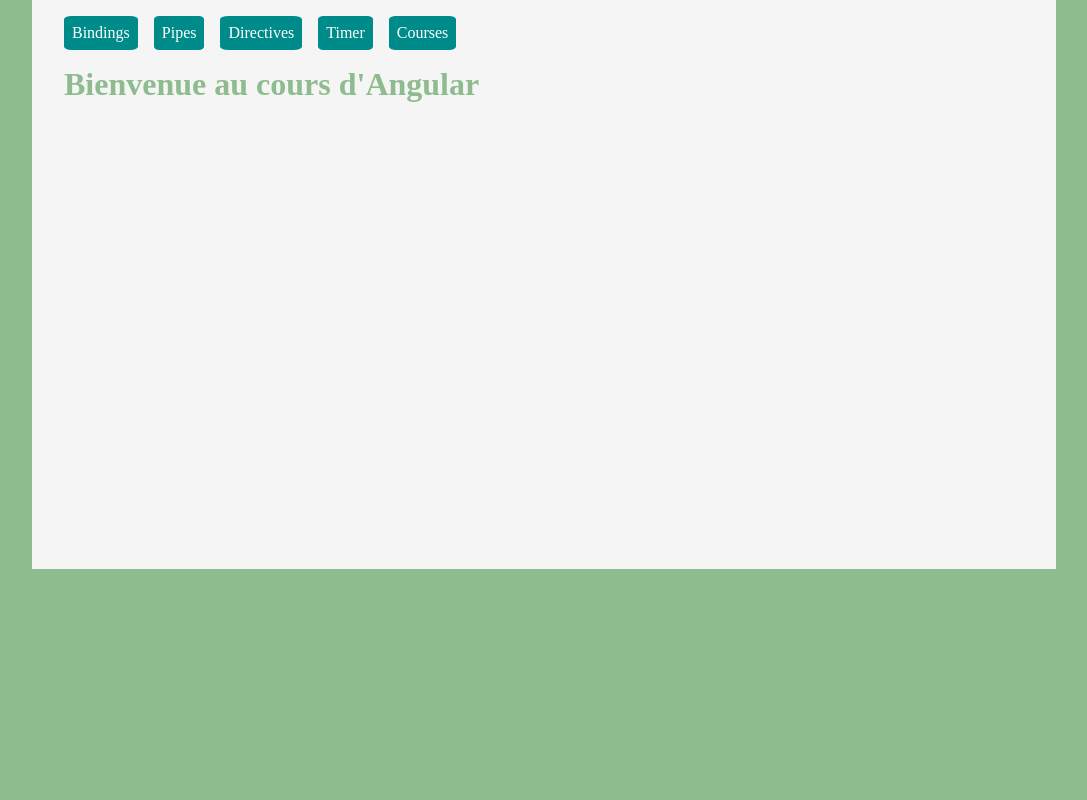
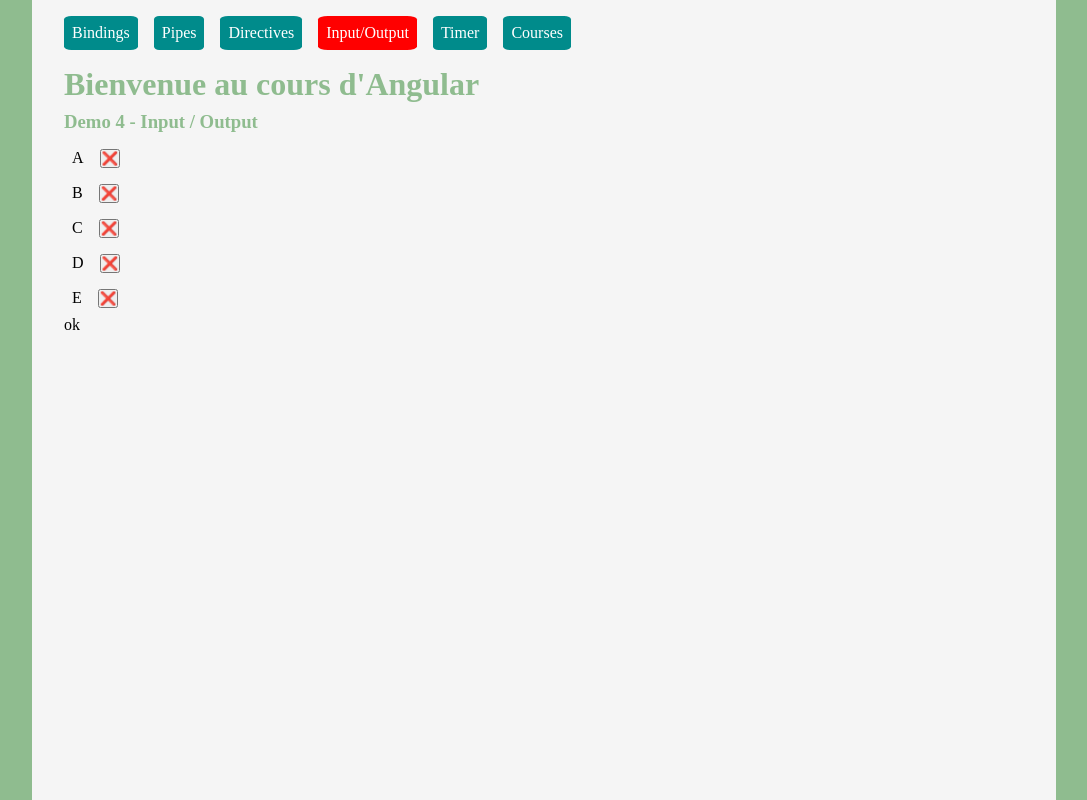
Before and after one commit to ByaSebastien/tf_2025_java_cyber_angular, an Angular app: page /demo4 in a window 1280 px wide. Before the commit this address led to /. Shown: the whole page, without its empty margins (96-1183 px from the left). Built offline with nearby package versions, Linux system fonts and the light colour scheme.

Commit message:
Input output

```diff
--- a/src/app/app.routes.ts
+++ b/src/app/app.routes.ts
@@ -19,6 +19,10 @@
     loadComponent: () => import('./demos/components/demo3/demo3').then(m => m.Demo3),
   },
   {
+    path: 'demo4',
+    loadComponent: () => import('./demos/components/demo4/demo4').then(m => m.Demo4),
+  },
+  {
     path: 'exo1',
     loadComponent: () => import('./exos/components/exo1/exo1').then(m => m.Exo1),
   },
--- /dev/null
+++ b/src/app/demos/components/demo4-enfant/demo4-enfant.html
@@ -0,0 +1,4 @@
+<p> Etes vous sure de vouloir supprimer <<{{ product() }}>></p>
+<button (click)="confirmDelete(true)">Oui</button>
+<button (click)="confirmDelete(false)">Non</button>
+<button (click)="test()">Test</button>
--- /dev/null
+++ b/src/app/demos/components/demo4-enfant/demo4-enfant.ts
@@ -0,0 +1,46 @@
+import {
+  Component,
+  EventEmitter,
+  input,
+  Input,
+  InputSignal,
+  model, ModelSignal,
+  output,
+  Output,
+  OutputEmitterRef
+} from '@angular/core';
+
+@Component({
+  selector: 'app-demo4-enfant',
+  imports: [],
+  templateUrl: './demo4-enfant.html',
+  styleUrl: './demo4-enfant.scss'
+})
+export class Demo4Enfant {
+
+  product: InputSignal<string> = input.required();
+  confirm: OutputEmitterRef<boolean> = output<boolean>();
+  tw: ModelSignal<string> = model.required<string>();
+
+  // @Input({required:true})
+
+  // product!: string;
+
+
+  // @Output()
+  // confirm: EventEmitter<boolean> = new EventEmitter();
+
+  // @Input()
+  // tw!: string;
+  // @Output()
+  // twChange = new EventEmitter<string>();
+
+
+  confirmDelete(isOk: boolean) {
+    this.confirm.emit(isOk);
+  }
+
+  test(){
+    this.tw.set("Kawabunga!")
+  }
+}
--- /dev/null
+++ b/src/app/demos/components/demo4/demo4.html
@@ -0,0 +1,13 @@
+<h3>Demo 4 - Input / Output</h3>
+<ul>
+@for (p of products; track p) {
+  <li>
+    <p>{{ p }}</p>
+    <button (click)="selectProductToDelete(p)">❌</button>
+  </li>
+}
+</ul>
+<p>{{testTw}}</p>
+@if(productToDelete) {
+  <app-demo4-enfant (confirm)="deleteProduct($event)" [product]="productToDelete" [(tw)]="testTw"></app-demo4-enfant>
+}
--- /dev/null
+++ b/src/app/demos/components/demo4/demo4.scss
@@ -0,0 +1,5 @@
+li {
+  display: flex;
+  gap: 1em;
+  padding: 0.5em;
+}
--- /dev/null
+++ b/src/app/demos/components/demo4/demo4.ts
@@ -0,0 +1,30 @@
+import {Component} from '@angular/core';
+import {Demo4Enfant} from '../demo4-enfant/demo4-enfant';
+
+@Component({
+  selector: 'app-demo4',
+  imports: [
+    Demo4Enfant
+  ],
+  templateUrl: './demo4.html',
+  styleUrl: './demo4.scss'
+})
+export class Demo4 {
+
+  products: string[] = ['A', 'B', 'C', 'D', 'E'];
+
+  productToDelete: string | undefined = undefined;
+
+  testTw: string = 'ok';
+
+  selectProductToDelete(product: string) {
+    this.productToDelete = this.products.find(p => p === product);
+  }
+
+  deleteProduct(isOk: boolean) {
+    if (isOk) {
+      this.products.splice(this.products.indexOf(this.productToDelete!), 1);
+    }
+    this.productToDelete = undefined;
+  }
+}
--- a/src/app/nav/nav.html
+++ b/src/app/nav/nav.html
@@ -1,3 +1,3 @@
 @for (link of links; track link.url) {
-  <a [routerLink]="link.url">{{ link.title }}</a>
+  <a [routerLink]="link.url" routerLinkActive="active-link">{{ link.title }}</a>
 }
--- a/src/app/nav/nav.scss
+++ b/src/app/nav/nav.scss
@@ -12,6 +12,14 @@
   }
 
   a:hover {
-    transform: scale(1.10);
+    transform: scale(1.3);
+  }
+
+  a:active {
+    background-color: purple;
+  }
+
+  .active-link {
+    background-color: red;
   }
 }
--- a/src/app/nav/nav.ts
+++ b/src/app/nav/nav.ts
@@ -17,6 +17,7 @@
     { title: 'Bindings' , url: '/demo1'},
     { title: 'Pipes' , url: '/demo2'},
     { title: 'Directives' , url: '/demo3'},
+    { title: 'Input/Output' , url: '/demo4'},
     { title: 'Timer' , url: '/exo1'},
     { title: 'Courses' , url: '/exo2'},
   ];
```
Also changed, not shown: src/app/demos/components/demo4-enfant/demo4-enfant.scss (added), 2 other files (tests, documents, lock files or other folders).
